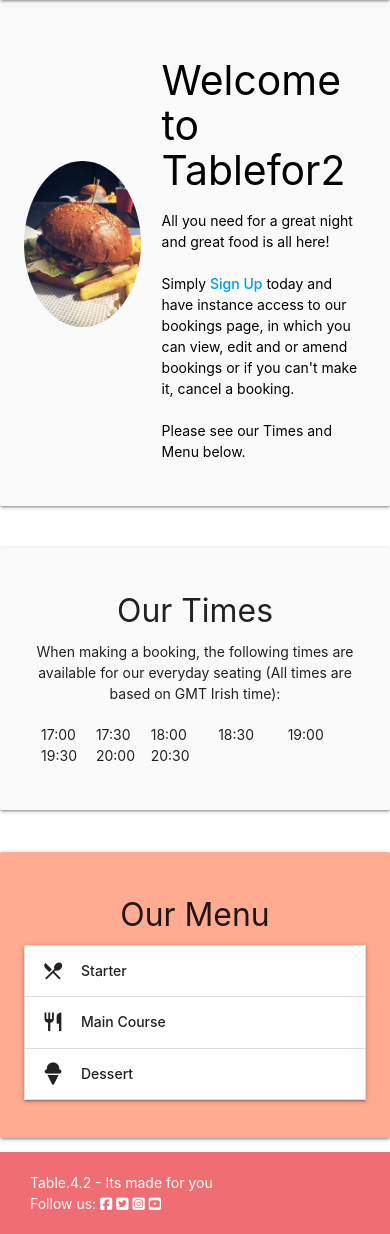
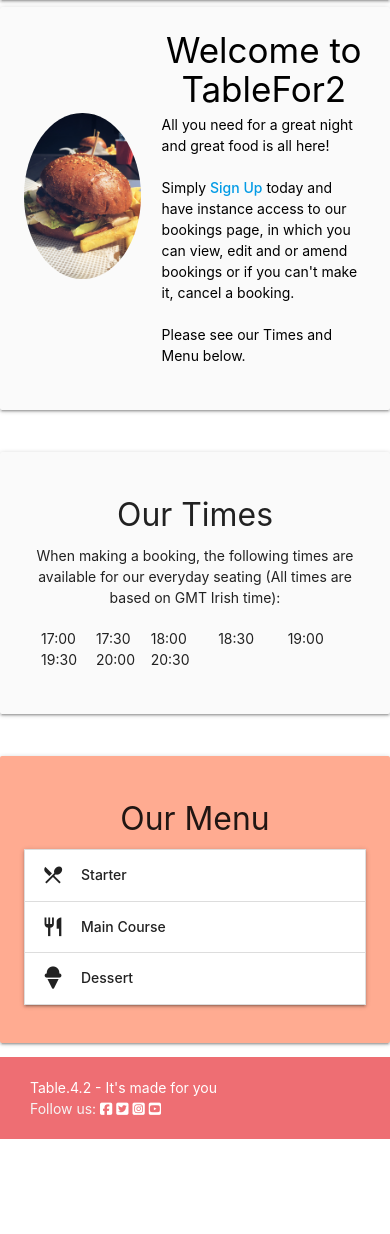
Before and after one commit to Neillcllghn/Tablefor2, a Django app: page / in a window 390 px wide. Shown: the part 56-1290 px from the top of the page. After the commit the page ends 1195 px from the top, so only its background shows below. Run offline with Django 3.2, Linux system fonts and the light colour scheme; some libraries are stand-ins or nearby versions.

Commit message:
Improving reponsiveness of h3 element and updating footer

```diff
--- a/static/css/style.css
+++ b/static/css/style.css
@@ -76,3 +76,12 @@ h1, h2 {
     opacity: 1;
     pointer-events: visible;
   }
+
+  @media screen and (max-width: 600px){
+    #trademark {
+      margin: 0 auto;
+      text-align: center;
+      font-size: 250%;
+      padding-bottom: 6px;
+  }
+  }
--- a/templates/base.html
+++ b/templates/base.html
@@ -81,7 +81,7 @@
       <div class="container">
         <div class="row">
           <div class="col 16 s12">
-      <p class="white-text">Table.4.2 - Its made for you</p>
+      <p class="white-text">Table.4.2 - It's made for you</p>
           <p class="grey-text text-lighten-4">Follow us: <a href="https://facebook.com" target="_blank" rel="noopener"
             aria-label="Visit our Facebook page (opens in a new tab)" class="white-text"><i class="fab fa-facebook-square ms-3"></i></a>
               <a href="https://twitter.com" target="_blank" rel="noopener"
--- a/templates/index.html
+++ b/templates/index.html
@@ -10,7 +10,7 @@
         </div>
         <div class="col s10">
           <span class="black-text">
-            <h3>Welcome to Tablefor2</h3>
+            <h3 id="trademark">Welcome to TableFor2</h3>
             <p>All you need for a great night and great food is all here!</p>
             <br>
             {% if user.is_authenticated %}
```
